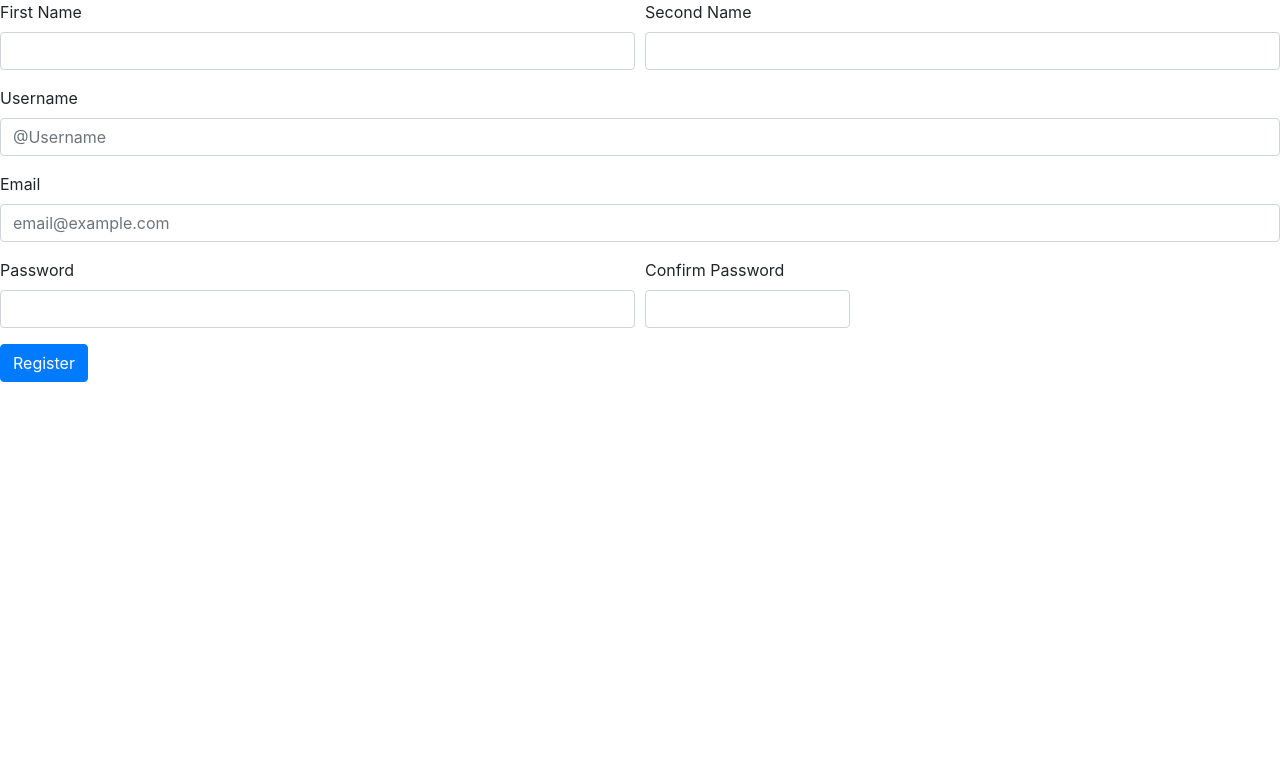
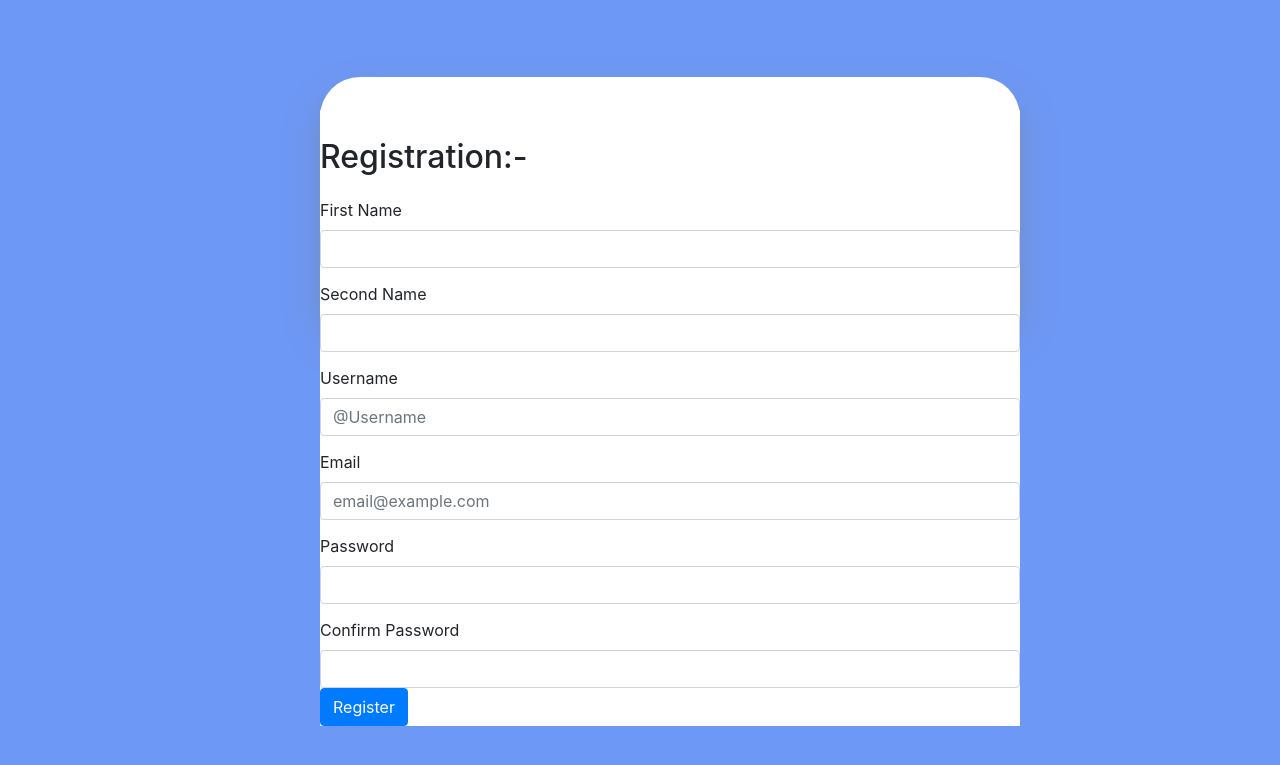
Before and after one commit to Tarun-yadav777/Django-travello, a Django app: template templates/register.html in a window 1280 px wide. Shown: the top 765 px of the page. Run offline with Django 3.2, Linux system fonts and the light colour scheme; the template is opened without the code that fills it, so the values that code supplies are empty; some libraries are stand-ins or nearby versions.

Commit message:
Update register.html

```diff
--- a/templates/register.html
+++ b/templates/register.html
@@ -9,43 +9,92 @@
     <link rel="stylesheet" href="https://stackpath.bootstrapcdn.com/bootstrap/4.5.2/css/bootstrap.min.css" integrity="sha384-JcKb8q3iqJ61gNV9KGb8thSsNjpSL0n8PARn9HuZOnIxN0hoP+VmmDGMN5t9UJ0Z" crossorigin="anonymous">
 
     <title>Registration</title>
+    <style>
+                          * {
+          box-sizing: border-box;
+          margin: 0;
+          padding-top: 2%;
+          background: #6E98F5;
+        }
+
+                      .third{
+          background-color: #fff;
+          border-radius:40px;
+        }
+
+
+                .second{
+          width: 700px;
+          height: 250px;
+          background: #fff;
+          border-radius: 40px;
+          box-shadow: 0 19px 38px rgba(128, 128, 128, 0.30), 0 15px 12px rgba(128, 128, 128, 0.22);
+        }
+                .first {
+          padding-left:25%;
+          align-items: center;
+          display: flex;
+          background-color: #6E98F5;
+        }
+                        form{
+          background-color: #fff;
+        }
+        body{
+        background-color: #6E98F5;
+        }
+        h2{
+        background-color: #fff;
+        }
+        input{
+        background-color: #fff;
+        }
+        small{
+        background-color: #fff;
+        }
+        label{
+        background-color: #fff;
+        }
+        div{
+        background-color: #fff;
+        }
+    </style>
   </head>
   <body>
+  <div class="first">
+    <div class="second">
+      <div class="third">
 
         <form name="register" method="post">
             {% csrf_token %}
-              <div class="form-row">
-                <div class="form-group col-md-6">
+                <h2>Registration:-</h2>
+
                   <label for="inputEmail4">First Name</label>
                   <input type="text"  name="first_name" class="form-control" id="inputEmail4">
-                </div>
-                <div class="form-group col-md-6">
+
                   <label for="inputPassword4">Second Name</label>
                   <input type="text" name="last_name"  class="form-control" id="inputPassword4">
-                </div>
-              </div>
-              <div class="form-group">
+
                 <label for="inputAddress">Username</label>
                 <input type="text" name="username" class="form-control" id="inputAddress" placeholder="@Username">
-              </div>
-              <div class="form-group">
+
+
                 <label for="inputAddress2">Email</label>
                 <input type="email" name = "email" class="form-control" id="inputAddress2" placeholder="email@example.com">
-              </div>
-              <div class="form-row">
-                <div class="form-group col-md-6">
+
                   <label for="inputCity">Password</label>
                   <input type="password" name="password1" class="form-control" id="inputCity">
-                </div>
 
-                <div class="form-group col-md-2">
+
+
                   <label for="inputZip">Confirm Password</label>
                   <input type="password" name="password2" class="form-control" id="inputZip">
-                </div>
-              </div>
+
 
               <button type="submit" class="btn btn-primary">Register</button>
             </form>
+      </div>
+    </div>
+  </div>
 
 
 
```
